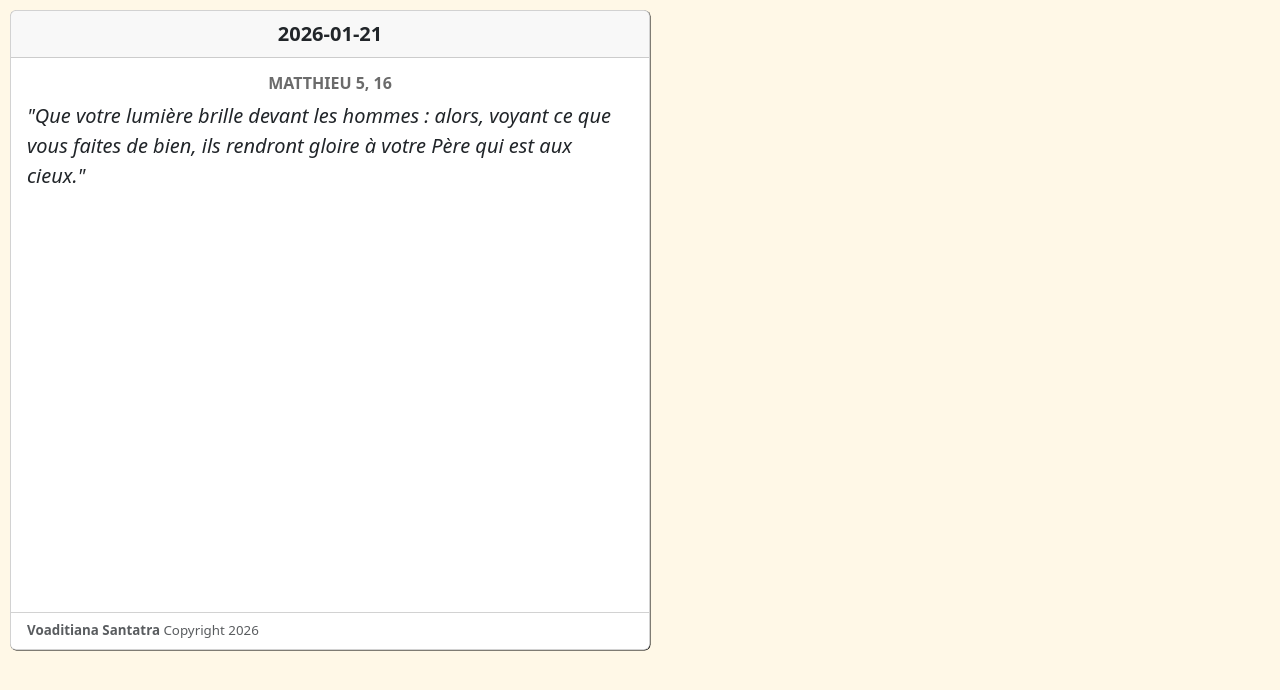
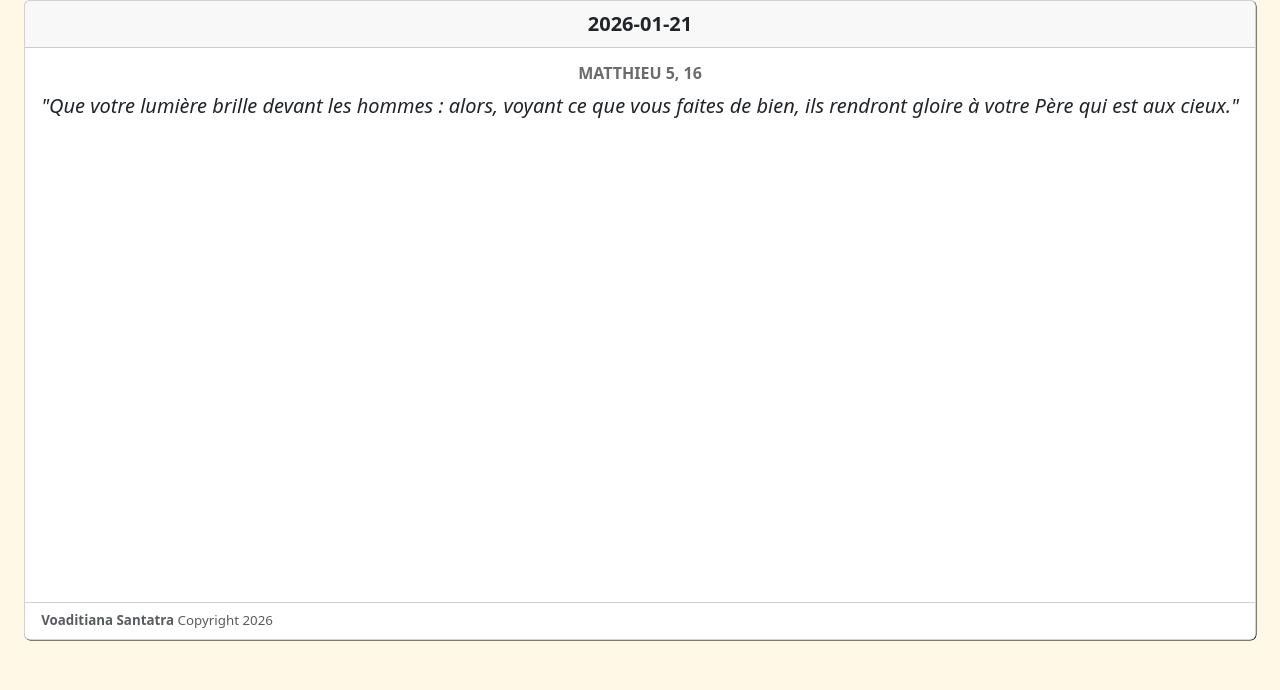
Before and after one commit to Voaditiana/vavaka, a Django app: page / in a window 1280 px wide. Shown: the top 690 px of the page. Run offline with Django 5.2, Linux system fonts and the light colour scheme.

Commit message:
Adjust card styling for better layout

```diff
--- a/static/css/style.css
+++ b/static/css/style.css
@@ -6,7 +6,8 @@ body {
 
 #card {
     height: 80vh;
-    margin: 10px;
+    width: fit-content;
+    margin: 0px auto;
     box-shadow: 0.5px 0.5px 0.5px #000;
 }
 
@@ -27,7 +28,5 @@ body {
    opacity:0;
 }
 @media (min-width:1024px){
-    #card {
-        width:50vw;
-    }
+
 }
```
